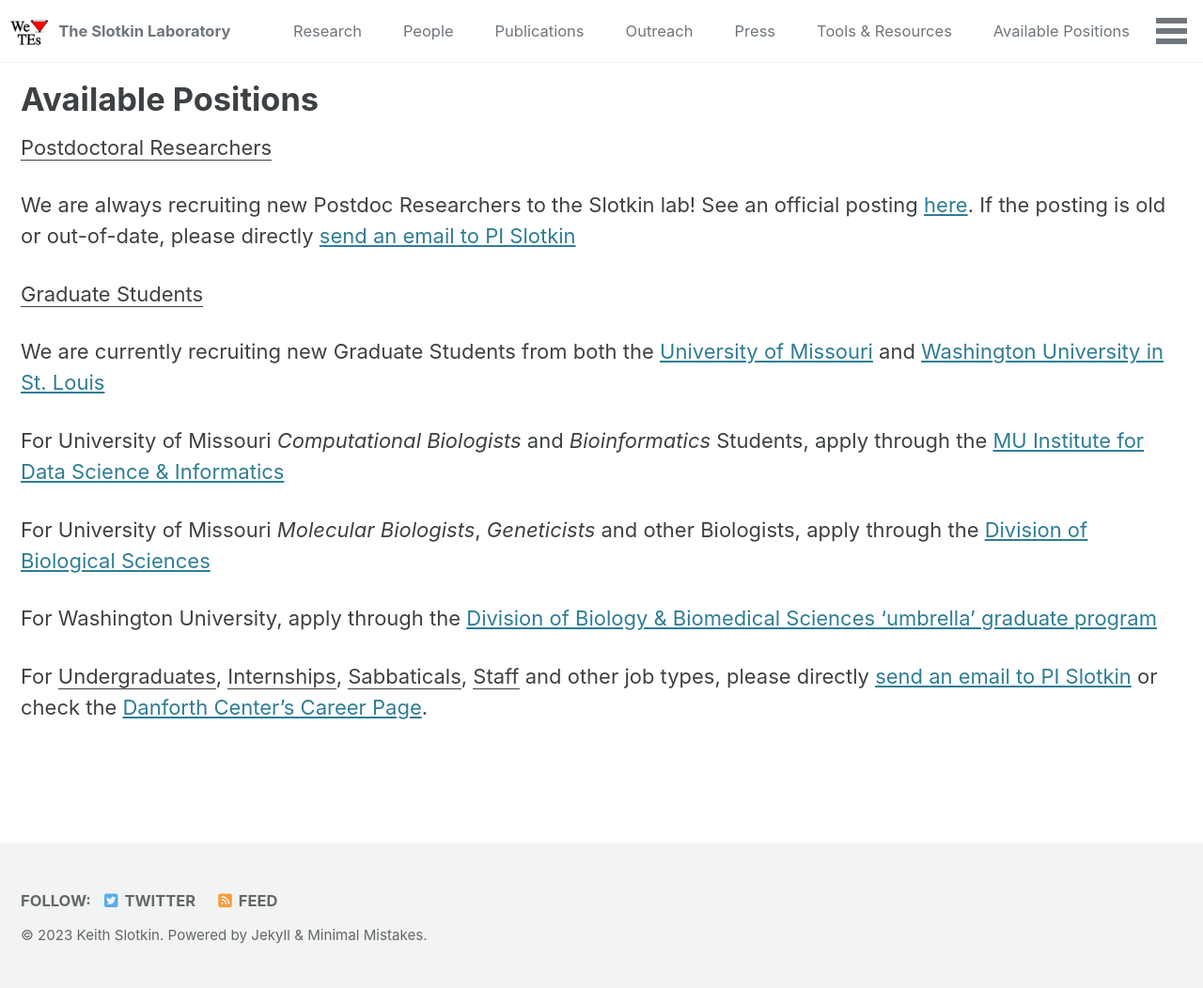
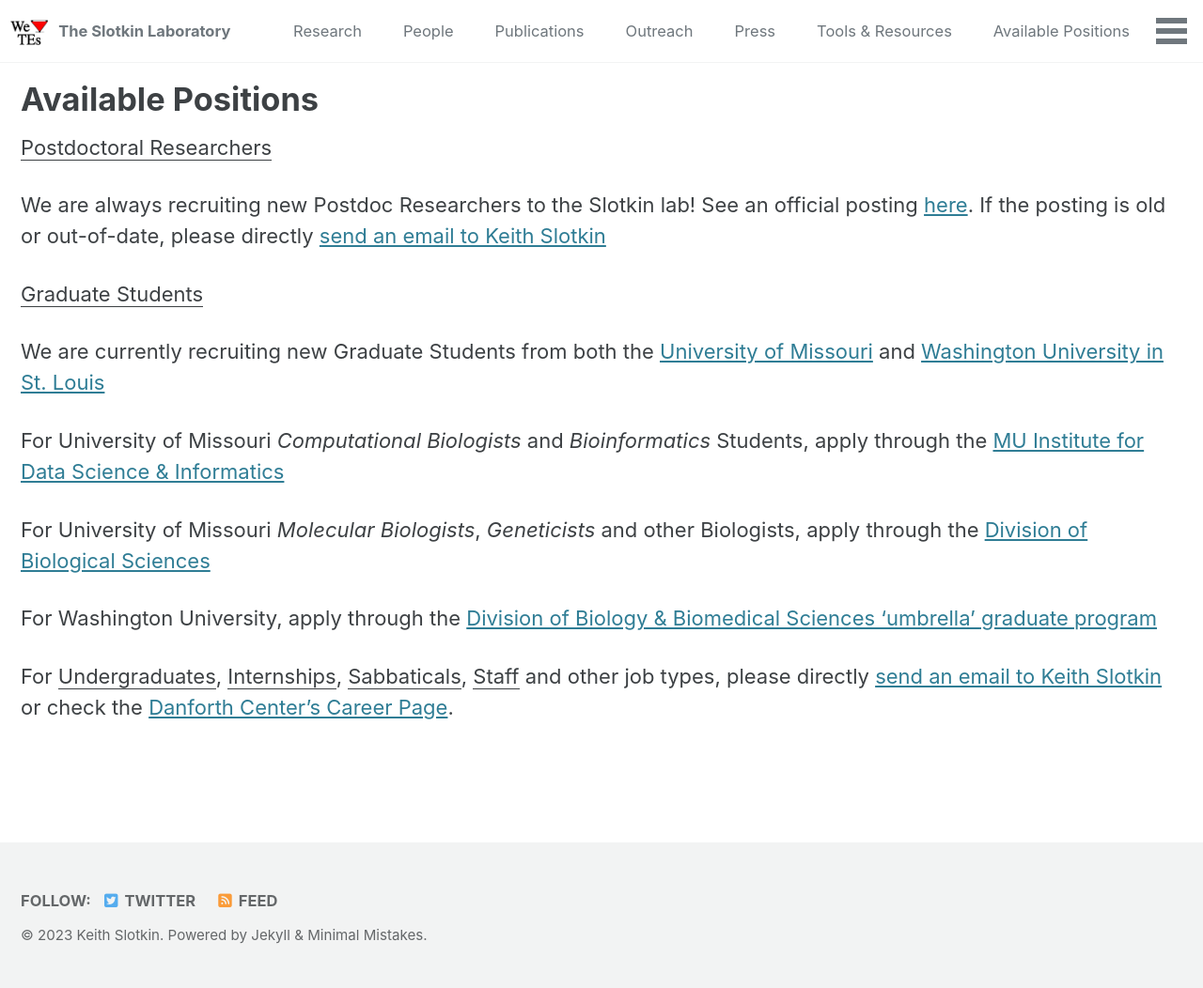
Before and after one commit to SlotkinLab/slotkinlab.github.io, a Jekyll site: the page built from _pages/positions.md, in a window 1280 px wide. Shown: the whole page at 94% size. Built offline with Jekyll 4.4.1, drawn with Linux system fonts in a browser that asks for light colours; cached includes are drawn as plain includes; nearby versions of some CDN libraries.

Commit message:
Update positions.md

```diff
--- a/_pages/positions.md
+++ b/_pages/positions.md
@@ -9,7 +9,7 @@ permalink: /positions/
 <u>Postdoctoral Researchers</u>
 
 We are always recruiting new Postdoc Researchers to the Slotkin lab! See an official posting [here](https://www.paycomonline.net/v4/ats/web.php/jobs/ViewJobDetails?job=38397&clientkey=0386834D209CD1EA462A147F53A126FF).
-If the posting is old or out-of-date, please directly [send an email to PI Slotkin](mailto:kslotkin@danforthcenter.org)
+If the posting is old or out-of-date, please directly [send an email to Keith Slotkin](mailto:kslotkin@danforthcenter.org)
 
 <u>Graduate Students</u>
 
@@ -21,4 +21,4 @@ For University of Missouri <i>Molecular Biologists</i>, <i>Geneticists</i> and o
 
 For Washington University, apply through the [Division of Biology & Biomedical Sciences 'umbrella' graduate program](https://dbbs.wustl.edu/Pages/index.aspx)
 
-For <u>Undergraduates</u>, <u>Internships</u>, <u>Sabbaticals</u>, <u>Staff</u> and other job types, please directly [send an email to PI Slotkin](mailto:kslotkin@danforthcenter.org) or check the [Danforth Center's Career Page](https://www.danforthcenter.org/careers/).
+For <u>Undergraduates</u>, <u>Internships</u>, <u>Sabbaticals</u>, <u>Staff</u> and other job types, please directly [send an email to Keith Slotkin](mailto:kslotkin@danforthcenter.org) or check the [Danforth Center's Career Page](https://www.danforthcenter.org/careers/).
```
